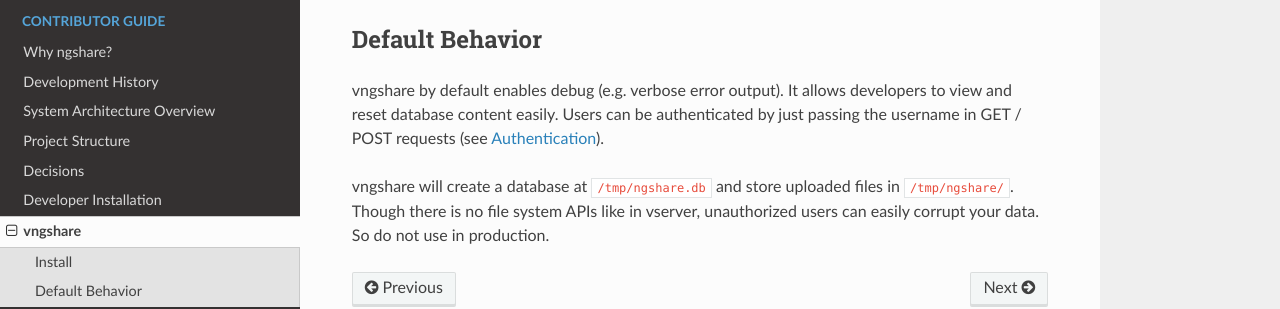
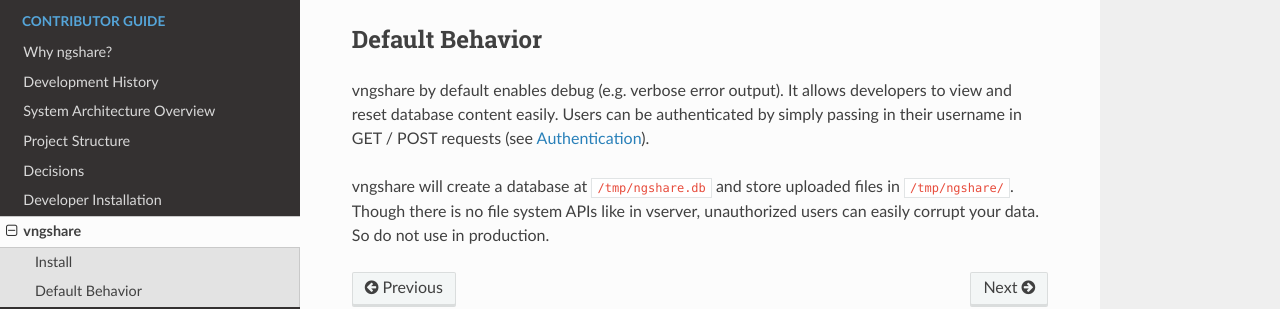
Before and after one commit to LibreTexts/ngshare, a Sphinx documentation site: the page built from docs/contributer_guide/vngshare.rst, in a window 1280 px wide. Shown: the part 413-722 px from the top of the page. Built offline with Sphinx 7.4.7 and the Read the Docs theme 2.0.0, drawn with Linux system fonts in a browser that asks for light colours.

Commit message:
Update docs/contributer_guide/vngshare.rst
Co-authored-by: aalmanza1998 <52981614+aalmanza1998@users.noreply.github.com>

```diff
--- a/docs/contributer_guide/vngshare.rst
+++ b/docs/contributer_guide/vngshare.rst
@@ -15,6 +15,6 @@ For detailed instructions, see :doc:`install`.
 Default Behavior
 ----------------
 
-vngshare by default enables debug (e.g. verbose error output). It allows developers to view and reset database content easily. Users can be authenticated by just passing the username in GET / POST requests (see :doc:`/api/authentication`).
+vngshare by default enables debug (e.g. verbose error output). It allows developers to view and reset database content easily. Users can be authenticated by simply passing in their username in GET / POST requests (see :doc:`/api/authentication`).
 
 vngshare will create a database at ``/tmp/ngshare.db`` and store uploaded files in ``/tmp/ngshare/``. Though there is no file system APIs like in vserver, unauthorized users can easily corrupt your data. So do not use in production.
```
